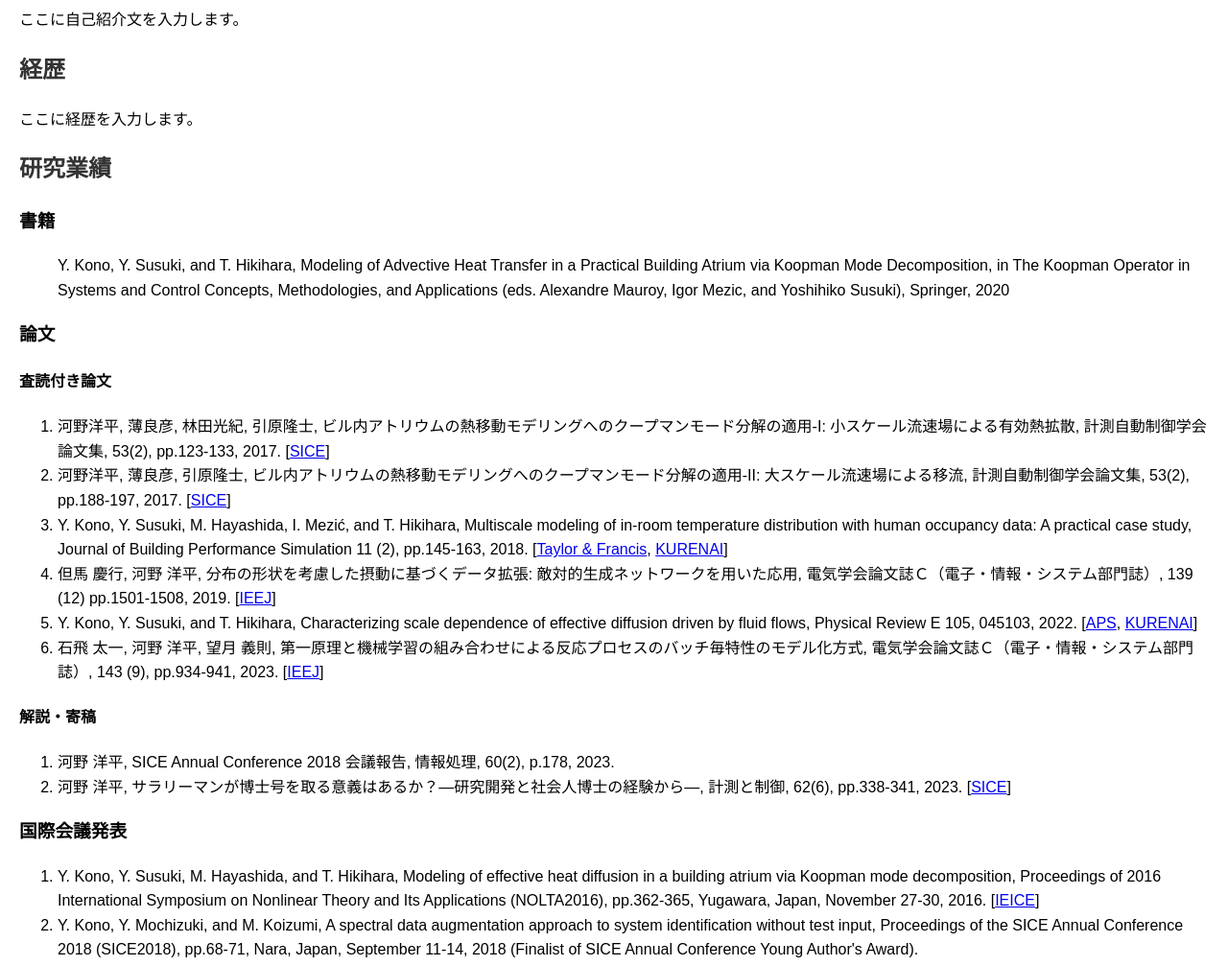
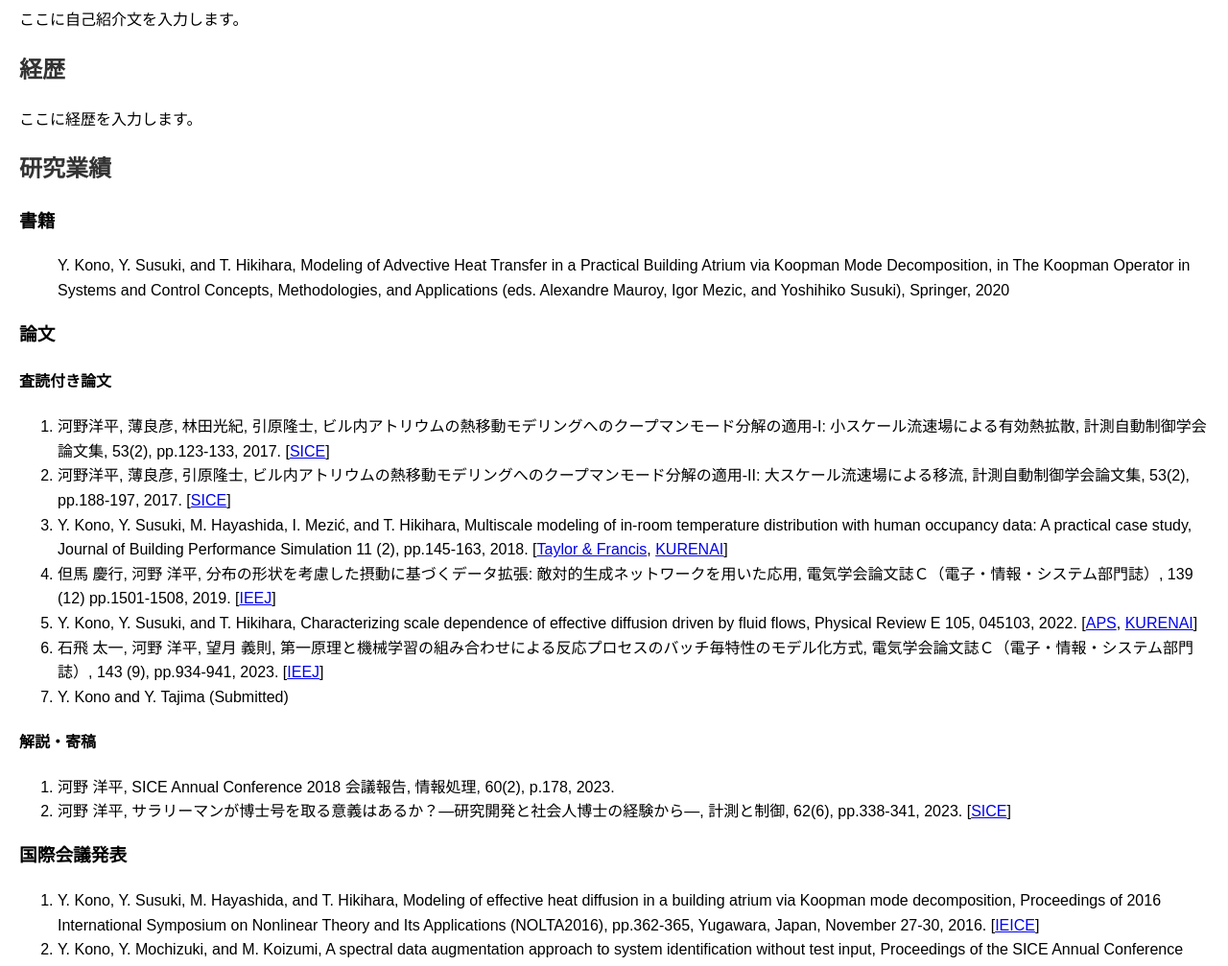
Before and after one commit to ykonott/.github.io, a plain HTML site: page index.html in a window 1280 px wide. Shown: the part 86-1093 px from the top of the page at 96% size. Drawn offline with Linux system fonts and the light colour scheme.

Commit message:
Update index.html

```diff
--- a/index.html
+++ b/index.html
@@ -42,6 +42,7 @@ Concepts, Methodologies, and Applications (eds. Alexandre Mauroy, Igor Mezic, an
         <li>但馬 慶行, 河野 洋平, 分布の形状を考慮した摂動に基づくデータ拡張: 敵対的生成ネットワークを用いた応用, 電気学会論文誌Ｃ（電子・情報・システム部門誌）, 139 (12) pp.1501-1508, 2019. [<a href="https://www.jstage.jst.go.jp/article/ieejeiss/139/12/139_1501/_article/-char/ja/" target="_blank" rel="noopener noreferrer">IEEJ</a>]</li>
         <li>Y. Kono, Y. Susuki, and T. Hikihara, Characterizing scale dependence of effective diffusion driven by fluid flows, Physical Review E 105, 045103, 2022. [<a href="https://journals.aps.org/pre/abstract/10.1103/PhysRevE.105.045103" target="_blank" rel="noopener noreferrer">APS</a>, <a href="https://repository.kulib.kyoto-u.ac.jp/dspace/handle/2433/274478" target="_blank" rel="noopener noreferrer">KURENAI</a>]</li>
         <li>石飛 太一, 河野 洋平, 望月 義則,  第一原理と機械学習の組み合わせによる反応プロセスのバッチ毎特性のモデル化方式, 電気学会論文誌Ｃ（電子・情報・システム部門誌）, 143 (9), pp.934-941, 2023. [<a href="https://www.jstage.jst.go.jp/article/ieejeiss/143/9/143_934/_article/-char/ja/" target="_blank" rel="noopener noreferrer">IEEJ</a>]</li>
+        <li>Y. Kono and Y. Tajima (Submitted) </li>
         <!-- 他の査読付き論文を追加 -->
     </ol>
 
```
